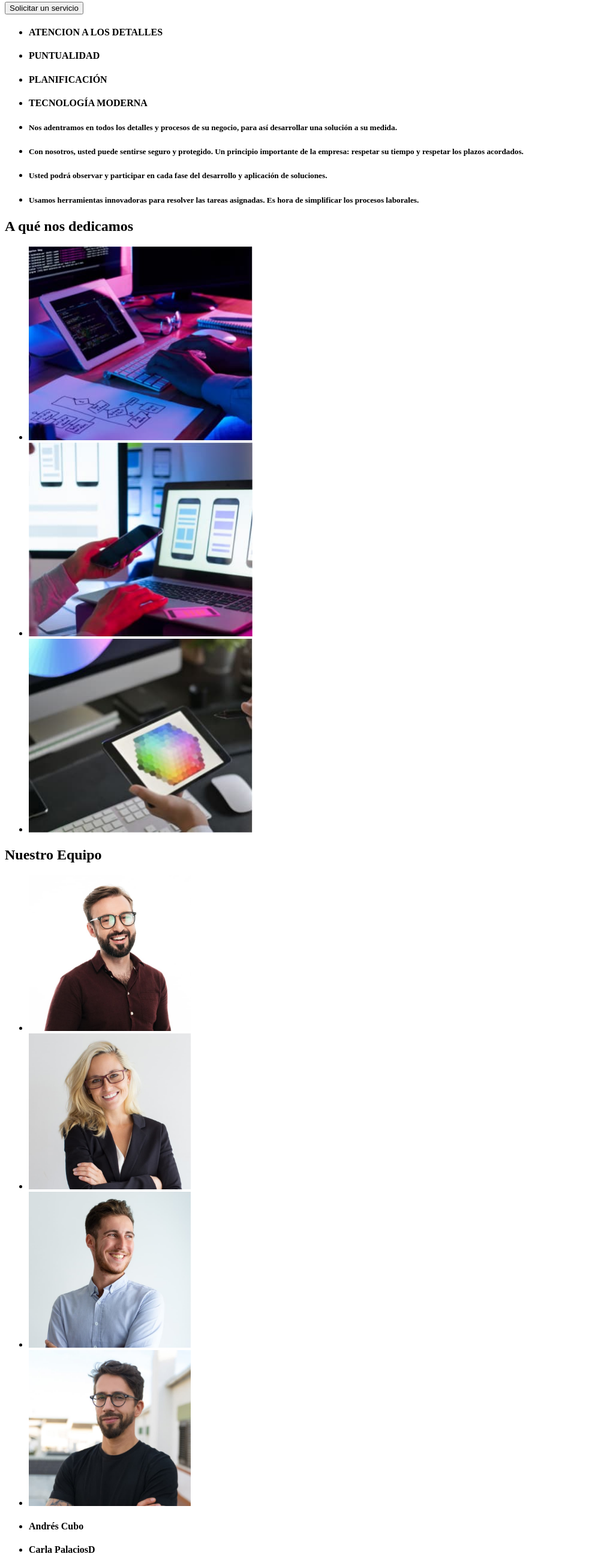
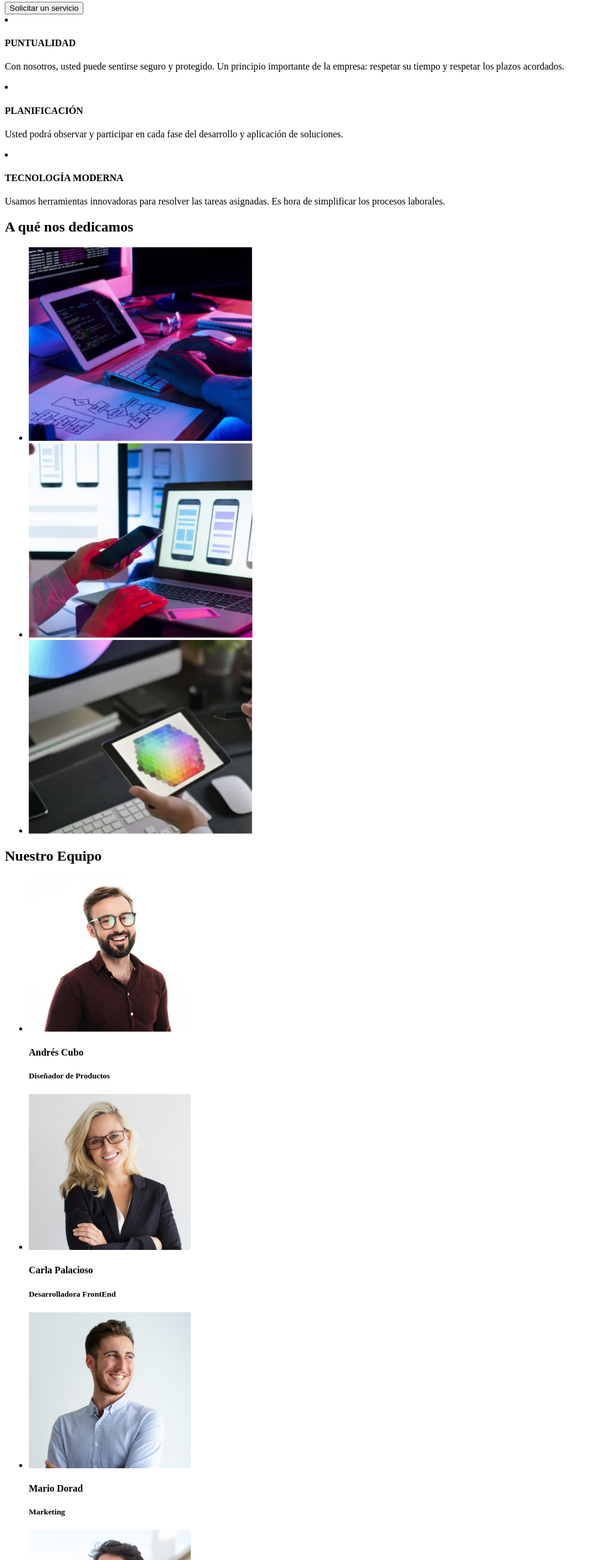
Before and after one commit to PAOLAAGUTIERREZL/goit-markup-hw-01, a plain HTML site: page index.html in a window 1280 px wide. Shown: the part 199-2800 px from the top of the page at 60% size, without its empty margins (0-992 px from the left). Drawn offline with Linux system fonts and the light colour scheme.

Commit message:
up081020222

```diff
--- a/index.html
+++ b/index.html
@@ -26,17 +26,20 @@
       <main>
         <h1>SOLUCIONES EFICACES PARA SU NEGOCIO</h1>
         <button type="button">Solicitar un servicio</button>
-        <ul>
-          <li><h4>ATENCION A LOS DETALLES</h4></li>
-          <li><h4>PUNTUALIDAD</h4></li>
-          <li><h4>PLANIFICACIÓN</h4></li>
-          <li><h4>TECNOLOGÍA MODERNA</h4></li>
-        </ul>
-        <ul>
-          <li><h5>Nos adentramos en todos los detalles y procesos de su negocio, para así desarrollar una solución a su medida.</h5></li>
-          <li><h5>Con nosotros, usted puede sentirse seguro y protegido. Un principio importante de la empresa: respetar su tiempo y respetar los plazos acordados.</h5></li>
-          <li><h5>Usted podrá observar y participar en cada fase del desarrollo y aplicación de soluciones.</h5></li>
-          <li><h5>Usamos herramientas innovadoras para resolver las tareas asignadas. Es hora de simplificar los procesos laborales.</h5></li>
+        <li>
+          <h4>PUNTUALIDAD</h4>
+          <p>Con nosotros, usted puede sentirse seguro y protegido. Un principio importante de la empresa: respetar su
+            tiempo y respetar los plazos acordados.</p>
+        </li>
+        <li>
+          <h4>PLANIFICACIÓN</h4>
+          <p>Usted podrá observar y participar en cada fase del desarrollo y aplicación de soluciones.</p>
+        </li>
+        <li>
+          <h4>TECNOLOGÍA MODERNA</h4>
+          <p>Usamos herramientas innovadoras para resolver las tareas asignadas. Es hora de simplificar los procesos
+            laborales.</p>
+        </li>
       </ul>
       <h2><b>A qué nos dedicamos</b><h2></h2>
       <ul>
@@ -46,22 +49,22 @@
       </ul>
       <h2><b>Nuestro Equipo</b></h2>
       <ul>
-          <li><img src="images/professional1.jpg" alt="pro1" width="270"></li>
-          <li><img src="images/professional2.jpg" alt="pro2" width="270"></li>
-          <li><img src="images/professional3.jpg" alt="pro3" width="270"></li>
-          <li><img src="images/professional4.jpg" alt="pro4" width="270"></li>
-        </ul>
-        <ul>
-          <li><h4>Andrés Cubo</h4></li>
-          <li><h4>Carla PalaciosD</h4></li>
-          <li><h4>Mario Dorado</h4></li>
-          <li><h4>Pablo Mijangos</h4></li>
-        </ul>
-        <ul>
-          <li><h4>Diseñador de Productos</h4></li>
-          <li><h4>Desarrolladora FrontEnd</h4></li>
-          <li><h4>Marketing</h4></li>
-          <li><h4>Diseñador IU </h4></li>
+        <li><img src="images/professional1.jpg" width="270">
+            <h4>Andrés Cubo</h4>
+            <h5>Diseñador de Productos</h5>
+        </li>
+        <li><img src="images/professional2.jpg" width="270">
+          <h4>Carla Palacioso</h4>
+          <h5>Desarrolladora FrontEnd</h5>
+        </li>
+        <li><img src="images/professional3.jpg"  width="270">
+          <h4>Mario Dorad</h4>
+          <h5>Marketing</h5>
+        </li>
+        <li><img src="images/professional4.jpg" width="270">
+          <h4>Pablo Mijangos</h4>
+          <h5>Diseñador IU </h5>
+        </li>
       </ul>
             </main>
         <footer>
```
Lines whose indentation alone changed are shown as unchanged.
